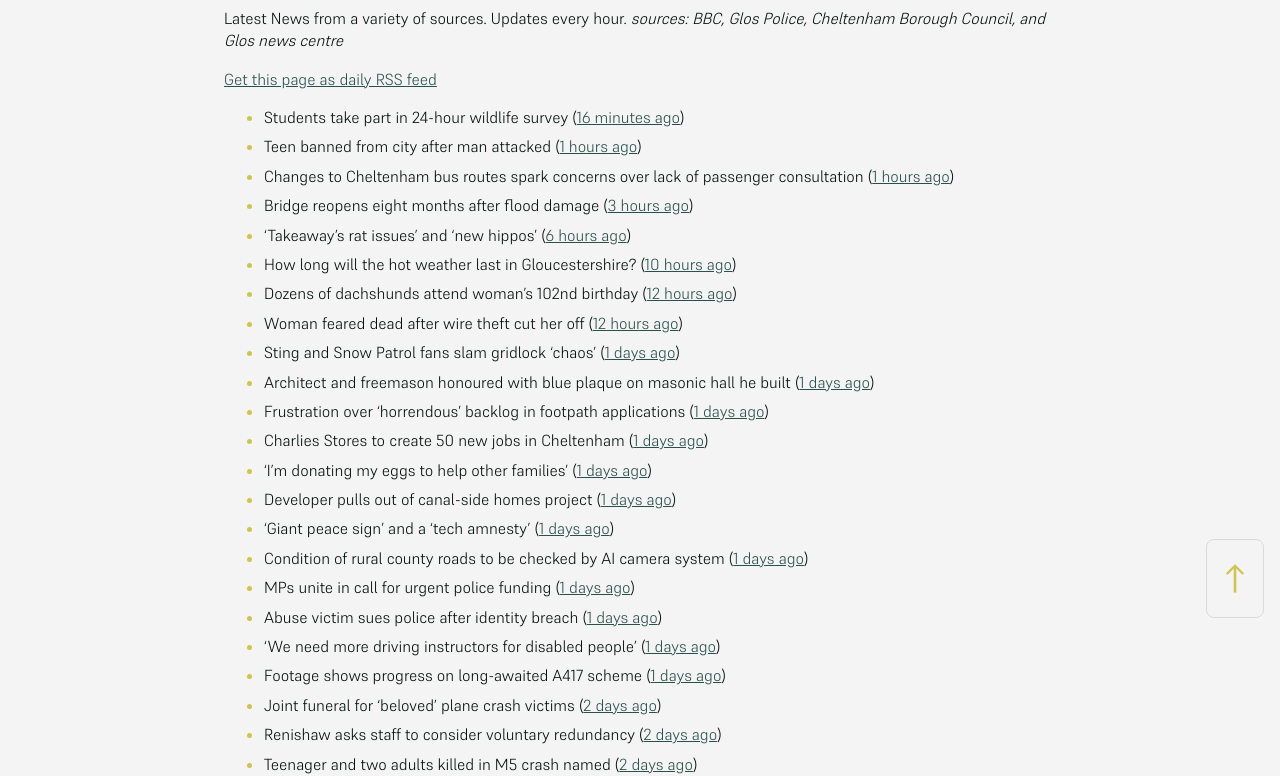
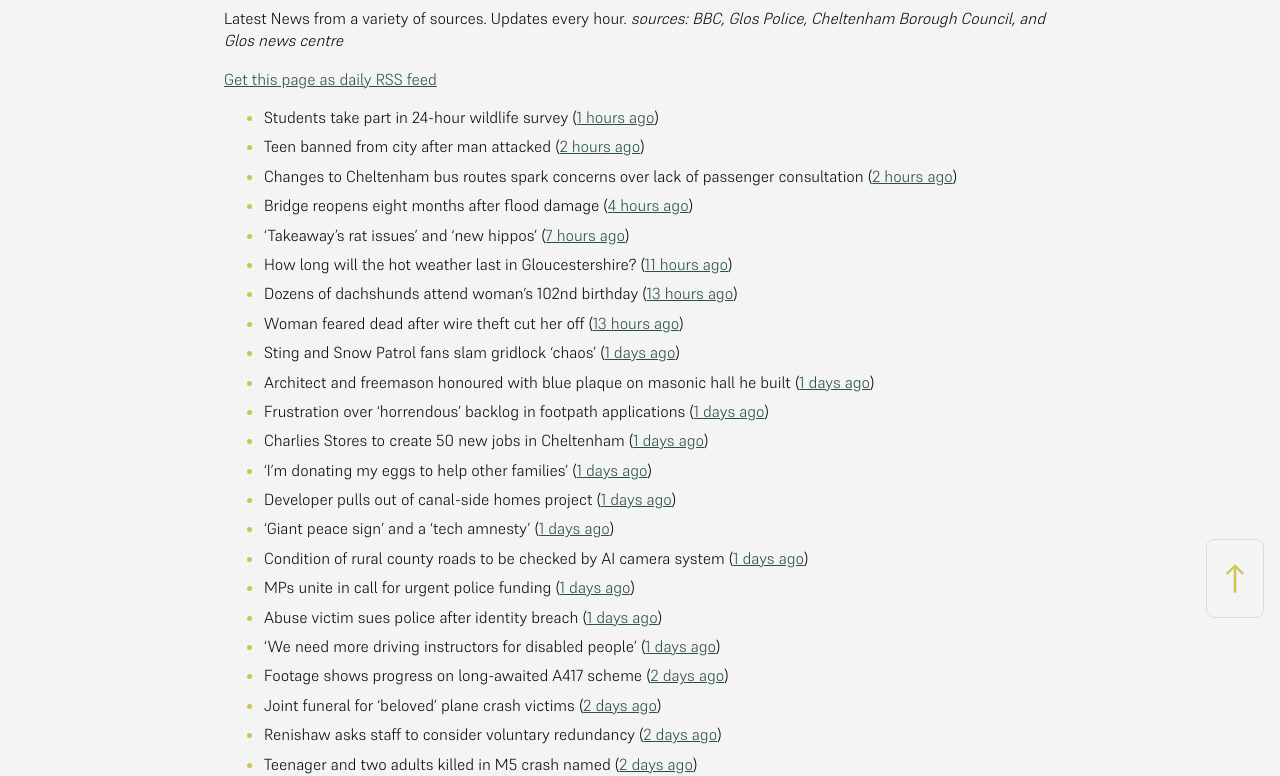
Before and after one commit to mat-0/cheltenham-open-data, a Jekyll site: the page built from _pages/news.md, in a window 1280 px wide. Shown: the part 266-1042 px from the top of the page. Built offline with Jekyll 4.4.1, drawn with Linux system fonts in a browser that asks for light colours.

Commit message:
Updated 2025-06-20 18:58:30

```diff
--- a/_pages/news.md
+++ b/_pages/news.md
@@ -12,14 +12,14 @@ _sources: BBC, Glos Police, Cheltenham Borough Council, and Glos news centre_
 [Get this page as daily RSS feed](/daily.rss)
 
 <!-- news_marker starts -->
-- Students take part in 24-hour wildlife survey ([16 minutes ago](https://www.bbc.com/news/articles/cn41ze3r27zo))
-- Teen banned from city after man attacked ([1 hours ago](https://www.bbc.com/news/articles/c75rl4we60wo))
-- Changes to Cheltenham bus routes spark concerns over lack of passenger consultation ([1 hours ago](https://gloucesternewscentre.co.uk/changes-to-cheltenham-bus-routes-spark-concerns-over-lack-of-passenger-consultation/))
-- Bridge reopens eight months after flood damage ([3 hours ago](https://www.bbc.com/news/articles/cz09md3ve3no))
-- 'Takeaway's rat issues' and 'new hippos' ([6 hours ago](https://www.bbc.com/news/articles/c5ygx2p4lw5o))
-- How long will the hot weather last in Gloucestershire? ([10 hours ago](https://www.bbc.co.uk/sounds/play/p0lkf1rq))
-- Dozens of dachshunds attend woman's 102nd birthday ([12 hours ago](https://www.bbc.com/news/videos/c307l54nlrmo))
-- Woman feared dead after wire theft cut her off ([12 hours ago](https://www.bbc.com/news/articles/cp3k96521neo))
+- Students take part in 24-hour wildlife survey ([1 hours ago](https://www.bbc.com/news/articles/cn41ze3r27zo))
+- Teen banned from city after man attacked ([2 hours ago](https://www.bbc.com/news/articles/c75rl4we60wo))
+- Changes to Cheltenham bus routes spark concerns over lack of passenger consultation ([2 hours ago](https://gloucesternewscentre.co.uk/changes-to-cheltenham-bus-routes-spark-concerns-over-lack-of-passenger-consultation/))
+- Bridge reopens eight months after flood damage ([4 hours ago](https://www.bbc.com/news/articles/cz09md3ve3no))
+- 'Takeaway's rat issues' and 'new hippos' ([7 hours ago](https://www.bbc.com/news/articles/c5ygx2p4lw5o))
+- How long will the hot weather last in Gloucestershire? ([11 hours ago](https://www.bbc.co.uk/sounds/play/p0lkf1rq))
+- Dozens of dachshunds attend woman's 102nd birthday ([13 hours ago](https://www.bbc.com/news/videos/c307l54nlrmo))
+- Woman feared dead after wire theft cut her off ([13 hours ago](https://www.bbc.com/news/articles/cp3k96521neo))
 - Sting and Snow Patrol fans slam gridlock 'chaos' ([1 days ago](https://www.bbc.com/news/articles/cwygv0pqy74o))
 - Architect and freemason honoured with blue plaque on masonic hall he built ([1 days ago](https://gloucesternewscentre.co.uk/architect-and-freemason-honoured-with-blue-plaque-on-masonic-hall-he-built/))
 - Frustration over ‘horrendous’ backlog in footpath applications ([1 days ago](https://gloucesternewscentre.co.uk/frustration-over-horrendous-backlog-in-footpath-applications/))
@@ -31,7 +31,7 @@ _sources: BBC, Glos Police, Cheltenham Borough Council, and Glos news centre_
 - MPs unite in call for urgent police funding ([1 days ago](https://www.bbc.com/news/articles/cev0jk0v88do))
 - Abuse victim sues police after identity breach ([1 days ago](https://www.bbc.com/news/articles/cdxk0x09k7qo))
 - 'We need more driving instructors for disabled people' ([1 days ago](https://www.bbc.com/news/articles/cx27142pgn4o))
-- Footage shows progress on long-awaited A417 scheme ([1 days ago](https://www.bbc.com/news/articles/c628rjve01lo))
+- Footage shows progress on long-awaited A417 scheme ([2 days ago](https://www.bbc.com/news/articles/c628rjve01lo))
 - Joint funeral for 'beloved' plane crash victims ([2 days ago](https://www.bbc.com/news/articles/c4g8re3v64zo))
 - Renishaw asks staff to consider voluntary redundancy ([2 days ago](https://www.bbc.com/news/articles/cwykllmg8pvo))
 - Teenager and two adults killed in M5 crash named ([2 days ago](https://www.bbc.com/news/articles/c80prrgepzeo))
```
Also changed, not shown: _data/flood.json (+4 -4 lines), index.md (+4 -4 lines).
